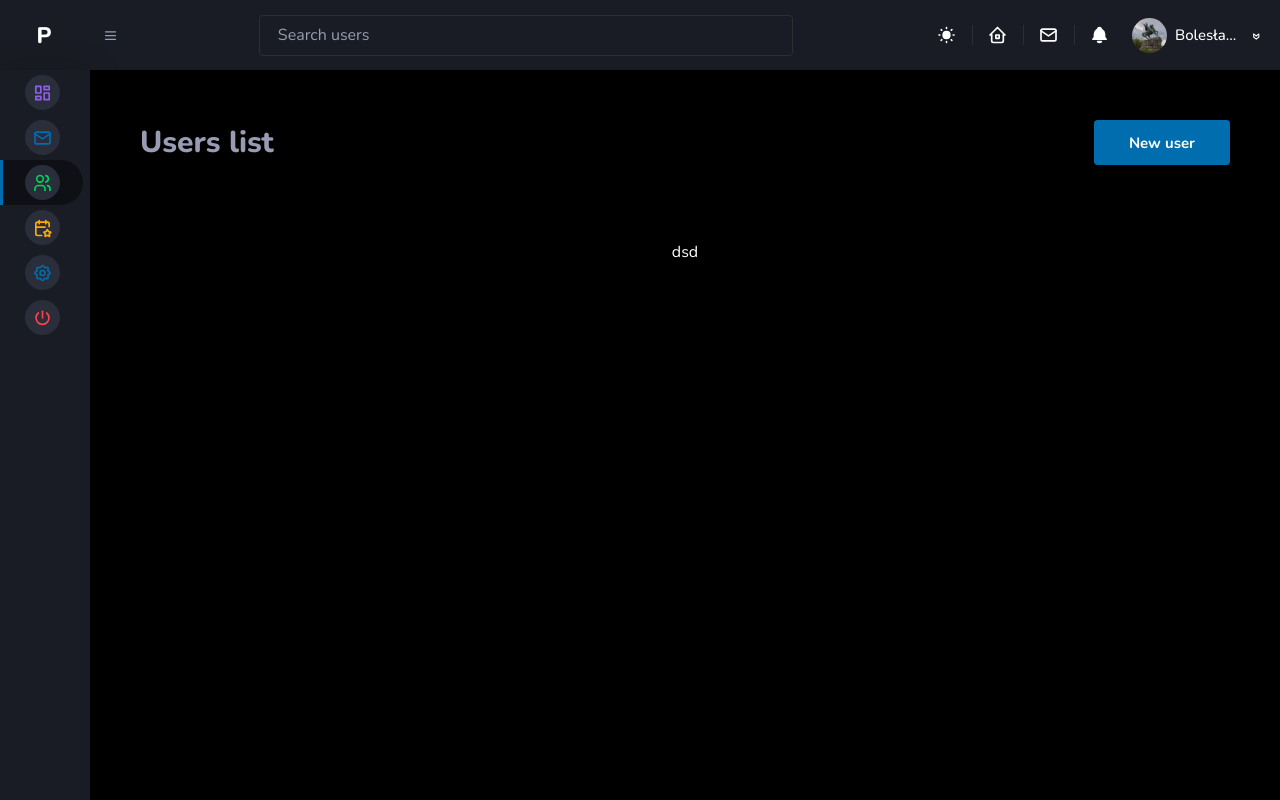
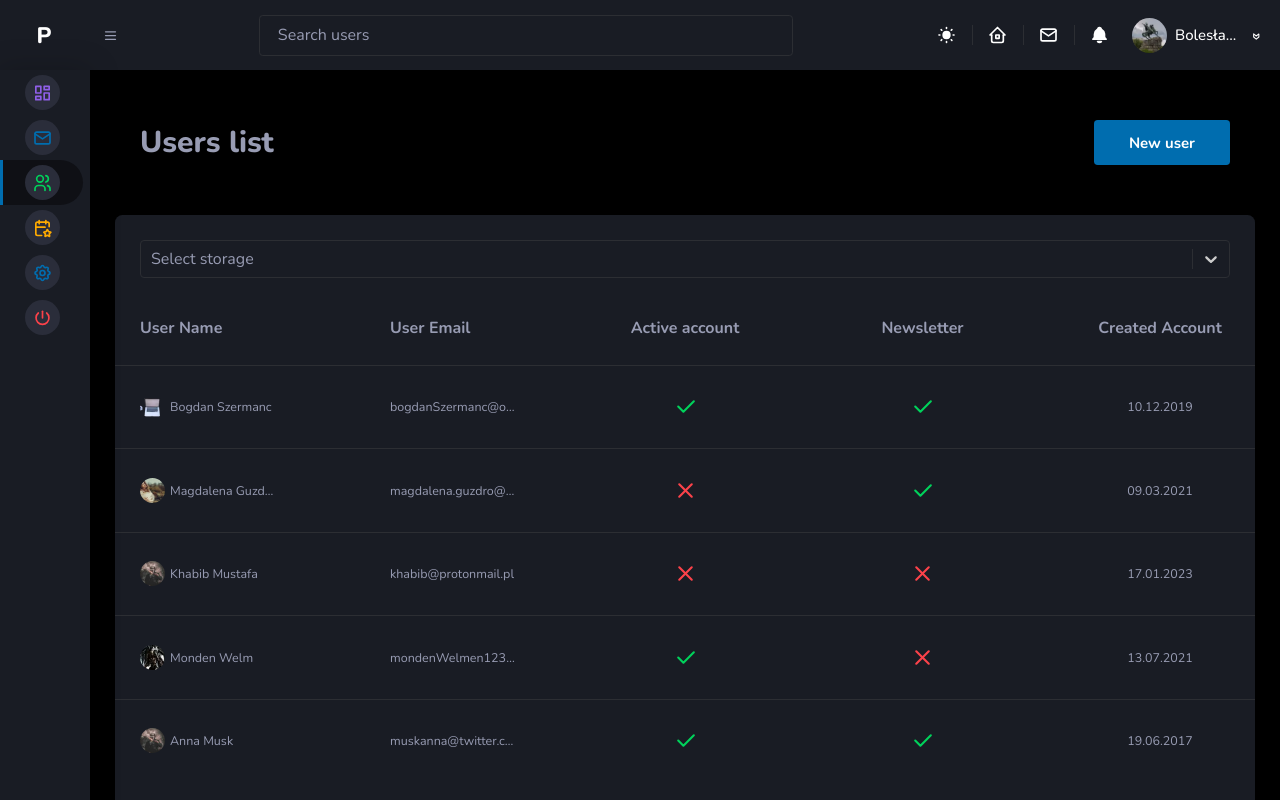
Before and after one commit to hadamalush/pwa-crew-admin-dashboard, a React (Vite) app: page /users in a window 1280 px wide. Shown: the top 800 px of the page. Built offline with nearby package versions, Linux system fonts and the light colour scheme.

Commit message:
refactor: refactored selectsingle component

```diff
--- a/src/components/UI/Select/SelectCreatable.scss
+++ b/src/components/UI/Select/SelectCreatable.scss
@@ -51,9 +51,21 @@
       background-color: #191c24;
     }
 
+    &--is-selected {
+      background-color: transparent;
+    }
+
     &:hover {
       background-color: #20242e;
     }
+  }
+
+  &__single-value {
+    color: #989cb3;
+  }
+
+  &__input {
+    background-color: #fff;
   }
 }
 
--- a/src/components/UI/Select/SelectSingle.tsx
+++ b/src/components/UI/Select/SelectSingle.tsx
@@ -1,48 +1,21 @@
-import useTheme from "../../../hooks/useTheme";
+// import useTheme from "../../../hooks/useTheme";
 import Select from "react-select";
 import { ComponentPropsWithoutRef } from "react";
 import { cn } from "../../../util/utils";
+import "./SelectCreatable.scss";
 
 type SelectSingleProps = ComponentPropsWithoutRef<typeof Select>;
 
 const SelectSingle = ({ className, ...props }: SelectSingleProps) => {
-  const { theme } = useTheme();
+  // const { theme } = useTheme();
 
   return (
     <Select
       {...props}
       placeholder="Select storage"
       menuPortalTarget={document.body}
-      styles={{
-        control: (base, state) => {
-          state.theme.colors = {
-            ...state.theme.colors,
-            primary: theme === "dark" ? "#2a2d3a" : "#e2e8f0", //option hover
-            primary25: theme === "dark" ? "#0f1015" : "#cbd5e1", //option hover & focus
-            primary50: theme === "dark" ? "#0f1015" : "#cbd5e1", //option hover & !focus
-            neutral0: theme === "dark" ? "#ffffff" : "#000000", // option font color
-            neutral20: theme === "dark" ? "#2f2e33" : "#c9c9c980", // border input
-            neutral30: theme === "dark" ? "#c9c9c980" : "#cac7c7", //border hover input
-            neutral40: theme === "dark" ? "#c9c9c980" : "#2f2e33", // indicator hover
-            neutral60: theme === "dark" ? "#cac7c7" : "#cac7c7", // indicator with focus
-            neutral80: "#6c7293", // font color inside input + indicator with hover
-          };
-          base.cursor = "pointer";
-
-          return {
-            ...base,
-            backgroundColor: `${theme === "dark" && "#191c24"}`,
-          };
-        },
-        option: (state) => ({ ...state, cursor: "pointer" }),
-        menu: (base) => ({
-          ...base,
-          backgroundColor: `${theme === "dark" ? "#191c24" : "#ffffff"}`,
-          color: `${theme === "dark" ? "white" : "black"}`,
-          cursor: "pointer",
-        }),
-      }}
-      className={cn("mt-5 w-3/4 text-white z-50", className)}
+      classNamePrefix="own"
+      className={cn("own mt-5 w-3/4 text-white z-50", className)}
     />
   );
 };
--- a/src/components/transitions/Users/UsersItem.tsx
+++ b/src/components/transitions/Users/UsersItem.tsx
@@ -3,7 +3,7 @@ import Icon from "../../UI/Icons/Icon";
 import Avatar from "../Avatar";
 import { type ComponentPropsWithoutRef } from "react";
 
-type UserItemProps = {
+export type UserItemProps = {
   name: string;
   avatarSrc?: string;
   email: string;
--- a/src/components/transitions/Users/UsersList.tsx
+++ b/src/components/transitions/Users/UsersList.tsx
@@ -1,11 +1,20 @@
 import Heading from "../../UI/Heading";
-import { ComponentPropsWithoutRef, FC } from "react";
-import { DUMMY_USERS } from "../dummy-items";
-import UsersItem from "./UsersItem";
+import { ComponentPropsWithoutRef } from "react";
+// import { DUMMY_USERS } from "../dummy-items";
+import UsersItem, { UserItemProps } from "./UsersItem";
+import { cn } from "../../../util/utils";
+import SelectSingle from "../../UI/Select/SelectSingle";
 
-const UsersList: FC<ComponentPropsWithoutRef<"ul">> = () => {
+type UsersListProps = {
+  users: UserItemProps[];
+} & ComponentPropsWithoutRef<"ul">;
+
+const UsersList = ({ users, className }: UsersListProps) => {
   return (
-    <ul className="min-w-max">
+    <ul className={cn("min-w-max", className)}>
+      <li>
+        <SelectSingle className="w-full p-5 px-10" />
+      </li>
       <li>
         <ul className="flex w-full  mt-10 mx-auto font-semibold justify-between text-black dark:text-textPrimary px-10 border-pLight dark:border-borderPrimary border-b pb-10 ">
           <li className="w-56">
@@ -26,7 +35,7 @@ const UsersList: FC<ComponentPropsWithoutRef<"ul">> = () => {
         </ul>
       </li>
 
-      {DUMMY_USERS.map((user, index) => {
+      {users.map((user, index) => {
         return <UsersItem key={index} {...user} className={`${index === 4 && "border-none"}`} />;
       })}
     </ul>
--- a/src/components/transitions/dummy-items.ts
+++ b/src/components/transitions/dummy-items.ts
@@ -116,6 +116,122 @@ export const DUMMY_STORAGE: DUMMY_STORAGETYPE = {
 };
 
 export const DUMMY_USERS = [
+  {
+    name: "Bogdan Szermanc",
+    email: "bogdanSzermanc@o2.pl",
+    avatarSrc: "laptop.webp",
+    accountActive: true,
+    newsletter: true,
+    createdAccount: "10.12.2019",
+  },
+  {
+    name: "Magdalena Guzdro",
+    email: "magdalena.guzdro@gmail.com",
+    avatarSrc: "/woman.webp",
+    accountActive: false,
+    newsletter: true,
+    createdAccount: "09.03.2021",
+  },
+  {
+    name: "Khabib Mustafa",
+    email: "khabib@protonmail.pl",
+    accountActive: false,
+    newsletter: false,
+    createdAccount: "17.01.2023",
+  },
+  {
+    name: "Monden Welm",
+    email: "mondenWelmen1234@gmail.pl",
+    avatarSrc: "cosmita.webp",
+    accountActive: true,
+    newsletter: false,
+    createdAccount: "13.07.2021",
+  },
+  {
+    name: "Anna Musk",
+    email: "muskanna@twitter.com",
+    accountActive: true,
+    newsletter: true,
+    createdAccount: "19.06.2017",
+  },
+];
+export const DUMMY_USERSFULL = [
+  {
+    name: "Bogdan Szermanc",
+    email: "bogdanSzermanc@o2.pl",
+    avatarSrc: "laptop.webp",
+    accountActive: true,
+    newsletter: true,
+    createdAccount: "10.12.2019",
+  },
+  {
+    name: "Magdalena Guzdro",
+    email: "magdalena.guzdro@gmail.com",
+    avatarSrc: "/woman.webp",
+    accountActive: false,
+    newsletter: true,
+    createdAccount: "09.03.2021",
+  },
+  {
+    name: "Khabib Mustafa",
+    email: "khabib@protonmail.pl",
+    accountActive: false,
+    newsletter: false,
+    createdAccount: "17.01.2023",
+  },
+  {
+    name: "Monden Welm",
+    email: "mondenWelmen1234@gmail.pl",
+    avatarSrc: "cosmita.webp",
+    accountActive: true,
+    newsletter: false,
+    createdAccount: "13.07.2021",
+  },
+  {
+    name: "Anna Musk",
+    email: "muskanna@twitter.com",
+    accountActive: true,
+    newsletter: true,
+    createdAccount: "19.06.2017",
+  },
+  {
+    name: "Bogdan Szermanc",
+    email: "bogdanSzermanc@o2.pl",
+    avatarSrc: "laptop.webp",
+    accountActive: true,
+    newsletter: true,
+    createdAccount: "10.12.2019",
+  },
+  {
+    name: "Magdalena Guzdro",
+    email: "magdalena.guzdro@gmail.com",
+    avatarSrc: "/woman.webp",
+    accountActive: false,
+    newsletter: true,
+    createdAccount: "09.03.2021",
+  },
+  {
+    name: "Khabib Mustafa",
+    email: "khabib@protonmail.pl",
+    accountActive: false,
+    newsletter: false,
+    createdAccount: "17.01.2023",
+  },
+  {
+    name: "Monden Welm",
+    email: "mondenWelmen1234@gmail.pl",
+    avatarSrc: "cosmita.webp",
+    accountActive: true,
+    newsletter: false,
+    createdAccount: "13.07.2021",
+  },
+  {
+    name: "Anna Musk",
+    email: "muskanna@twitter.com",
+    accountActive: true,
+    newsletter: true,
+    createdAccount: "19.06.2017",
+  },
   {
     name: "Bogdan Szermanc",
     email: "bogdanSzermanc@o2.pl",
--- a/src/pages/DashboardPage.tsx
+++ b/src/pages/DashboardPage.tsx
@@ -6,7 +6,7 @@ import CardStats from "../components/transitions/Cards/CardStats";
 import CardStorage from "../components/transitions/Cards/CardStorage";
 import CardUsersStats from "../components/transitions/Cards/CardUsersStat";
 import UsersList from "../components/transitions/Users/UsersList";
-import { DUMMY_STORAGE } from "../components/transitions/dummy-items";
+import { DUMMY_STORAGE, DUMMY_USERS } from "../components/transitions/dummy-items";
 
 type DUMMY_INFOTYPE = {
   id: string;
@@ -54,7 +54,7 @@ const DashBoardPage = () => {
           scrollbar-thumb-rounded-3xl
           scrollbar-track-rounded-full scrollbar-track"
         >
-          <UsersList />
+          <UsersList users={DUMMY_USERS} />
         </Container>
       </Container>
     </Main>
--- a/src/pages/UsersPage.tsx
+++ b/src/pages/UsersPage.tsx
@@ -2,11 +2,13 @@ import Main from "../components/Common/Main";
 import Button from "../components/UI/Button";
 import Container from "../components/UI/Container";
 import Heading from "../components/UI/Heading";
+import UsersList from "../components/transitions/Users/UsersList";
+import { DUMMY_USERSFULL } from "../components/transitions/dummy-items";
 
 const UsersPage = () => {
   return (
     <Main>
-      <Container as="section" variant="flex" className="justify-start p-20">
+      <Container as="section" variant="flex" className="justify-start p-20 pb-10">
         <Heading as="h1" className="text-3xl md:text-5xl dark:text-textPrimary">
           Users list
         </Heading>
@@ -14,8 +16,15 @@ const UsersPage = () => {
           New user
         </Button>
       </Container>
-      <Container variant="wrapper" as="section" className="p-0 md:p-10 ">
-        dsd
+      <Container
+        variant="wrapper"
+        as="section"
+        className="p-0 md:p-10 overflow-x-auto overflow-y-hidden"
+      >
+        <UsersList
+          users={DUMMY_USERSFULL}
+          className="w-full bg-primary rounded-xl h-auto min-h-screen"
+        />
       </Container>
     </Main>
   );
```
